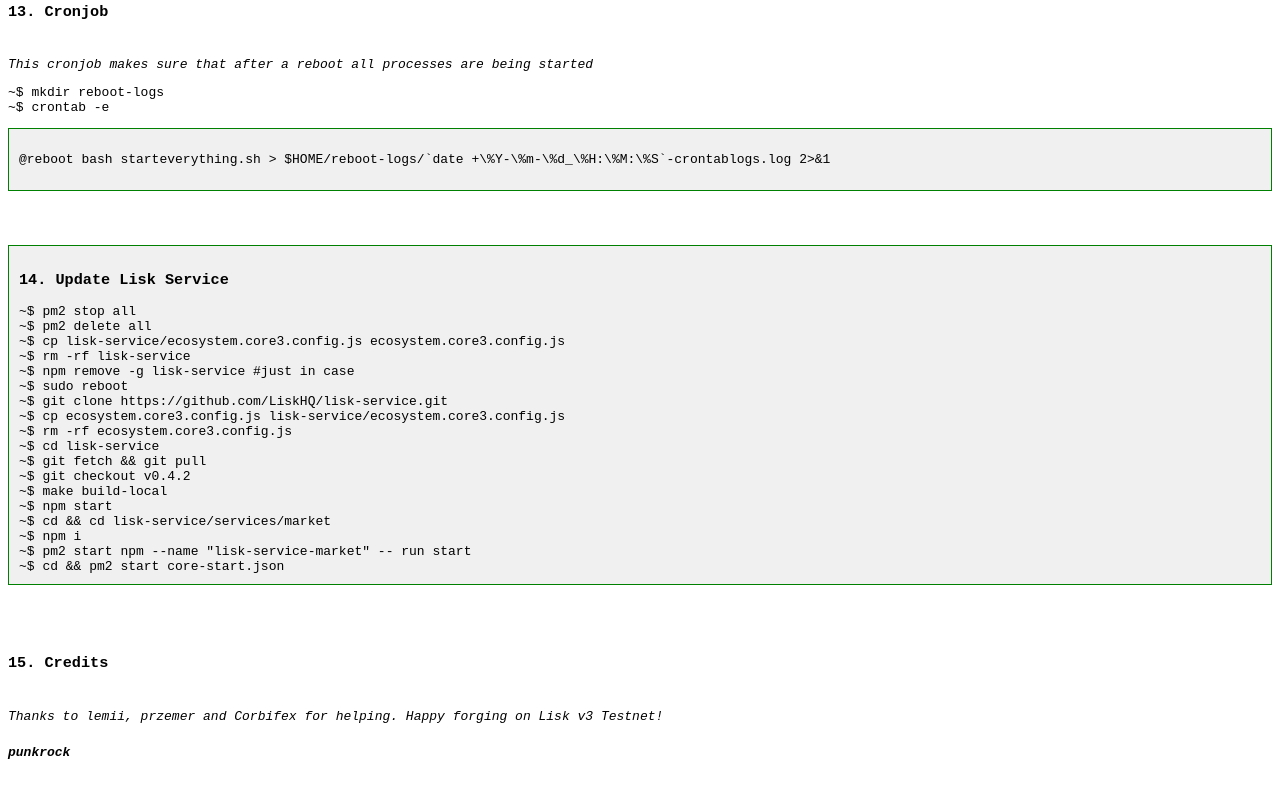
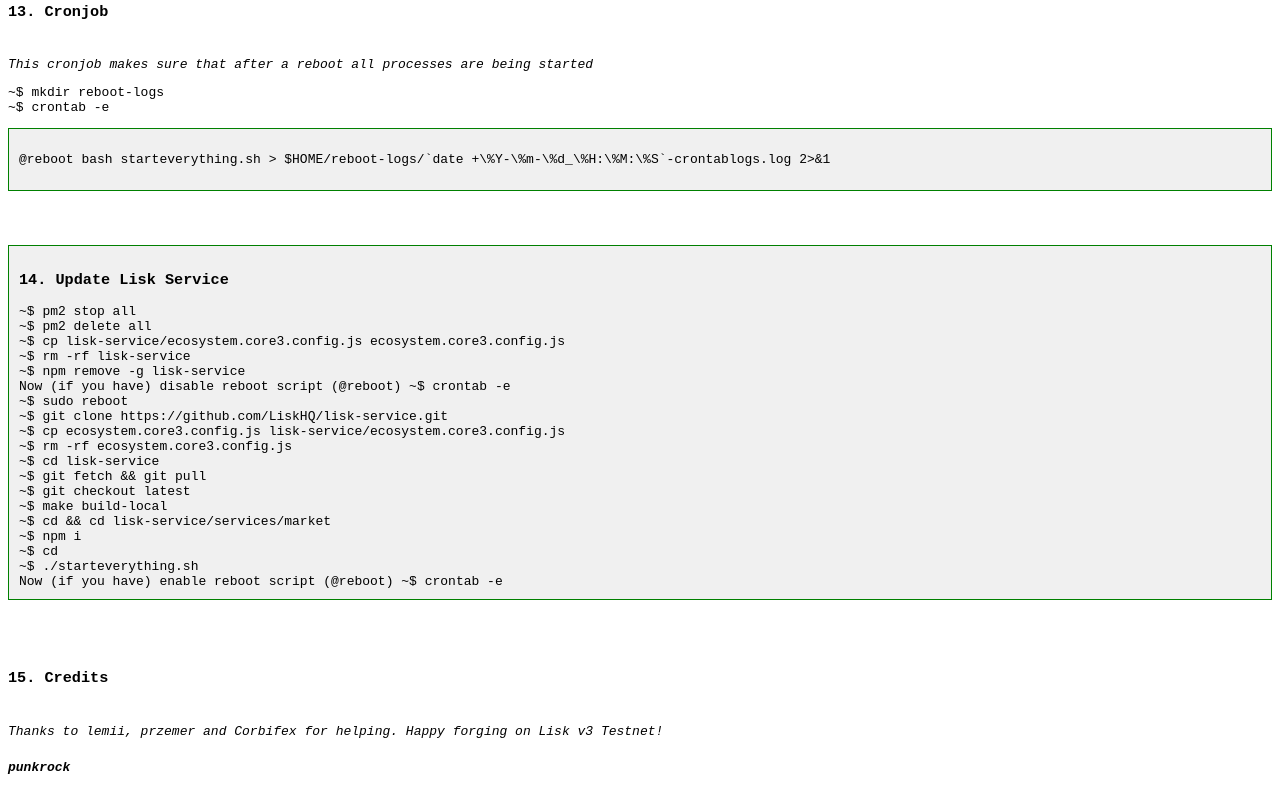
Before and after one commit to punkrock/punkrock.github.io, a plain HTML site: page lisk-v3-testnet-service-api.html in a window 1280 px wide. Shown: the part 7754-8555 px from the top of the page. Drawn offline with Linux system fonts and the light colour scheme.

Commit message:
updated lisk service upgrade infos

```diff
--- a/lisk-v3-testnet-service-api.html
+++ b/lisk-v3-testnet-service-api.html
@@ -470,20 +470,26 @@ pm2 save<br>
 <span class="nohigh">~$ </span>pm2 delete all<br>
 <span class="nohigh">~$ </span>cp lisk-service/ecosystem.core3.config.js ecosystem.core3.config.js<br>
 <span class="nohigh">~$ </span>rm -rf lisk-service<br>
-<span class="nohigh">~$ </span>npm remove -g lisk-service #just in case<br>
+<span class="nohigh">~$ </span>npm remove -g lisk-service<br>
+
+Now (if you have) disable reboot script (@reboot)
+<span class="nohigh">~$ </span>crontab -e<br>
 <span class="nohigh">~$ </span>sudo reboot<br>
 <span class="nohigh">~$ </span>git clone https://github.com/LiskHQ/lisk-service.git<br>
 <span class="nohigh">~$ </span>cp ecosystem.core3.config.js lisk-service/ecosystem.core3.config.js<br>
 <span class="nohigh">~$ </span>rm -rf ecosystem.core3.config.js<br>
 <span class="nohigh">~$ </span>cd lisk-service<br>
 <span class="nohigh">~$ </span>git fetch && git pull<br>
-<span class="nohigh">~$ </span>git checkout v0.4.2<br>
+<span class="nohigh">~$ </span>git checkout latest<br>
 <span class="nohigh">~$ </span>make build-local<br>
-<span class="nohigh">~$ </span>npm start<br>
 <span class="nohigh">~$ </span>cd && cd lisk-service/services/market<br>
 <span class="nohigh">~$ </span>npm i<br>
-<span class="nohigh">~$ </span>pm2 start npm --name "lisk-service-market" -- run start<br>
-<span class="nohigh">~$ </span>cd && pm2 start core-start.json<br>
+<span class="nohigh">~$ </span>cd<br>
+<span class="nohigh">~$ </span>./starteverything.sh<br>
+
+Now (if you have) enable reboot script (@reboot)
+<span class="nohigh">~$ </span>crontab -e<br>
+
 </code>
 </div>
 
```
